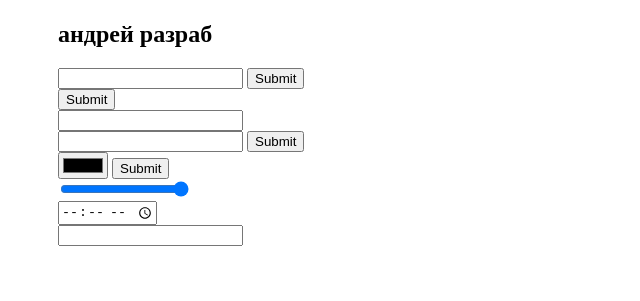
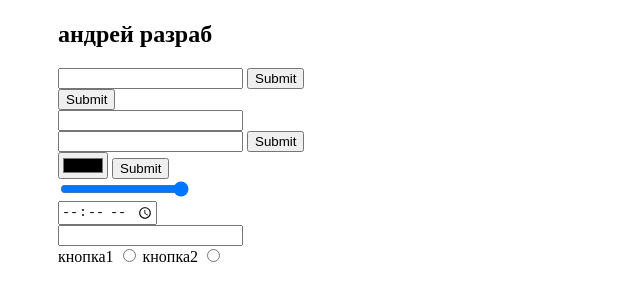
Before and after one commit to bogrovvlados/bogrovvlados.github.io, a plain HTML site: page scr/test.html in a window 1280 px wide. Shown: the part 1207-1508 px from the top of the page, without its empty margins (0-640 px from the left). Drawn offline with Linux system fonts and the light colour scheme.

Commit message:
34 раздел дз

```diff
--- a/scr/test.html
+++ b/scr/test.html
@@ -92,6 +92,13 @@
            <input type="time">
            <div><input type="url"></div>
        </div>
+       <form action="#">
+
+           <label for="rad1">кнопка1</label>
+           <input id="rad1" type="radio" name="name"> кнопка2 <input id="rad2" type="radio" name="name">
+       </form>
+
+
 
    </div>
 </body>
```
